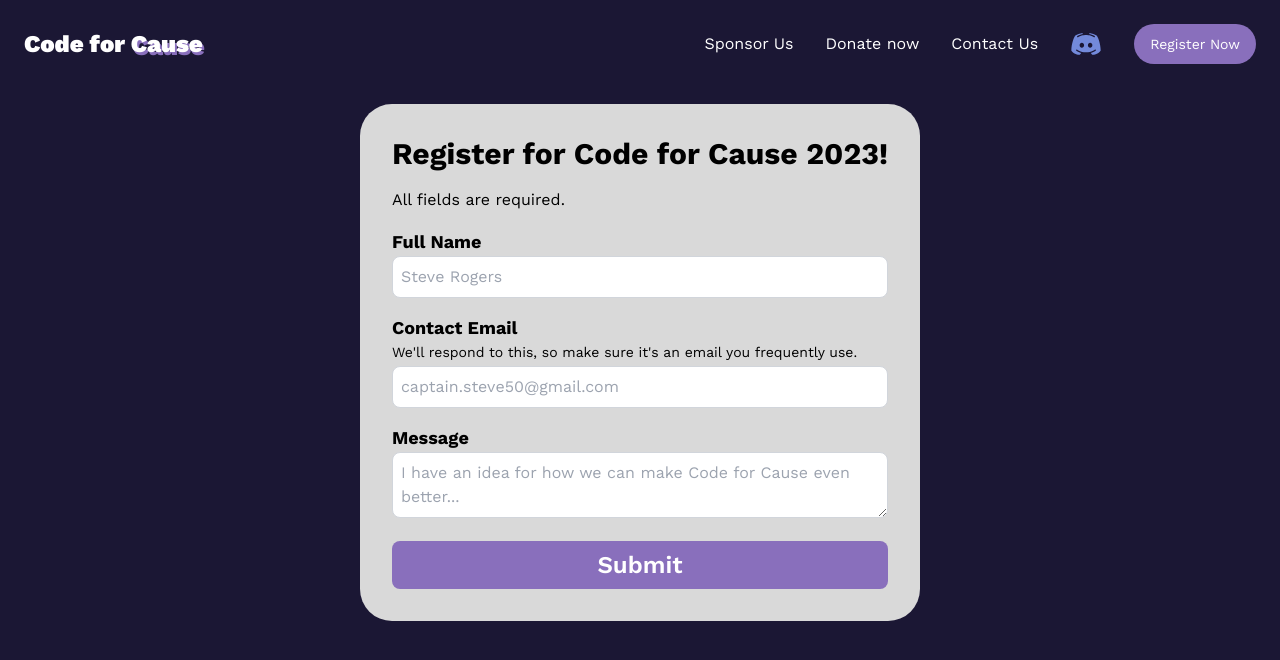
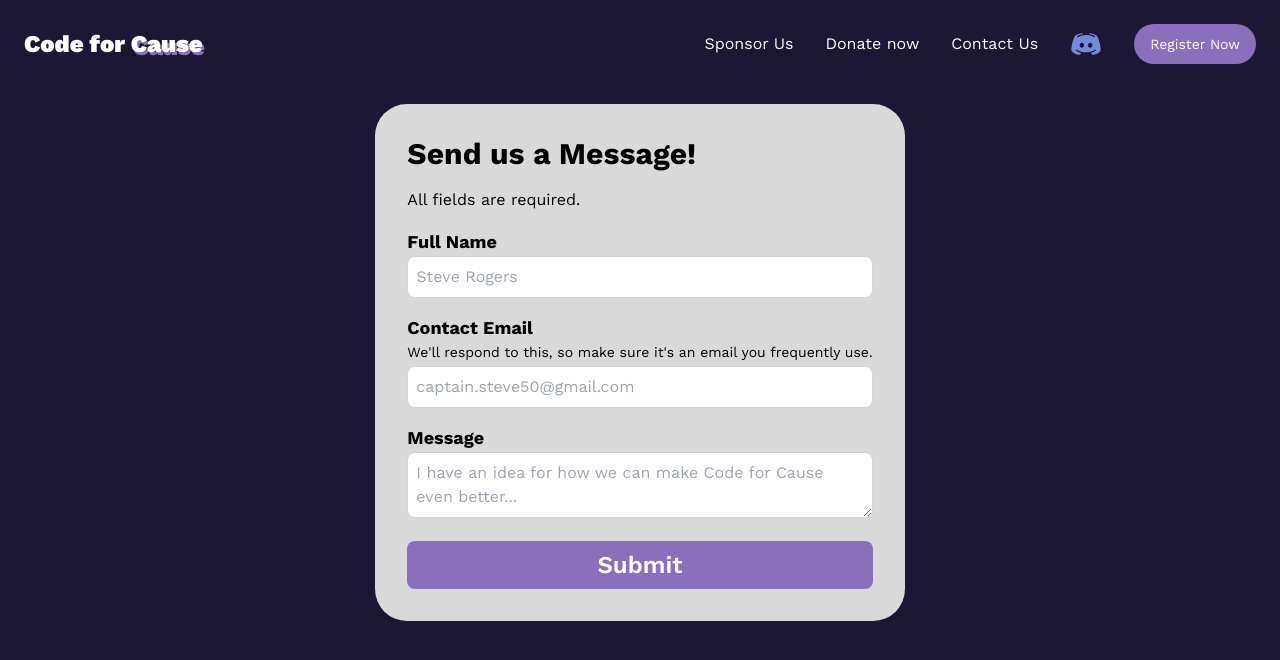
Before and after one commit to bub655/code-for-cause, a Next.js app: page /contact in a window 1280 px wide. Shown: the top 660 px of the page. Built offline with nearby package versions, Linux system fonts and the light colour scheme.

Commit message:
contact us header fix

```diff
--- a/src/app/contact/page.tsx
+++ b/src/app/contact/page.tsx
@@ -58,7 +58,7 @@ const Contact = () => {
 					onSubmit={submitForm}
 					className="rounded-[2rem] space-y-4 max-w-xl p-8 bg-[#D9D9D9] text-black font-bold"
 				>
-					<h1 className="text-3xl">Register for Code for Cause 2023!</h1>
+					<h1 className="text-3xl">Send us a Message!</h1>
 					<p className="text-md font-normal">All fields are required.</p>
 
 					<div>
```
